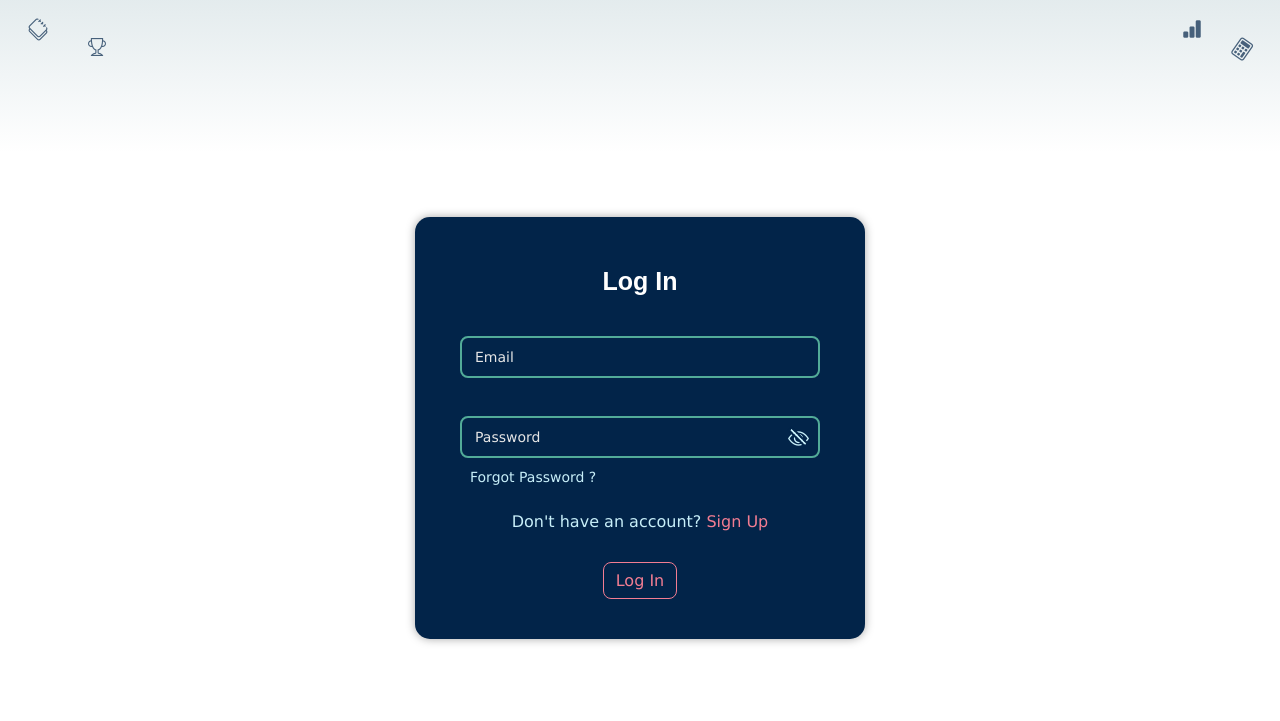
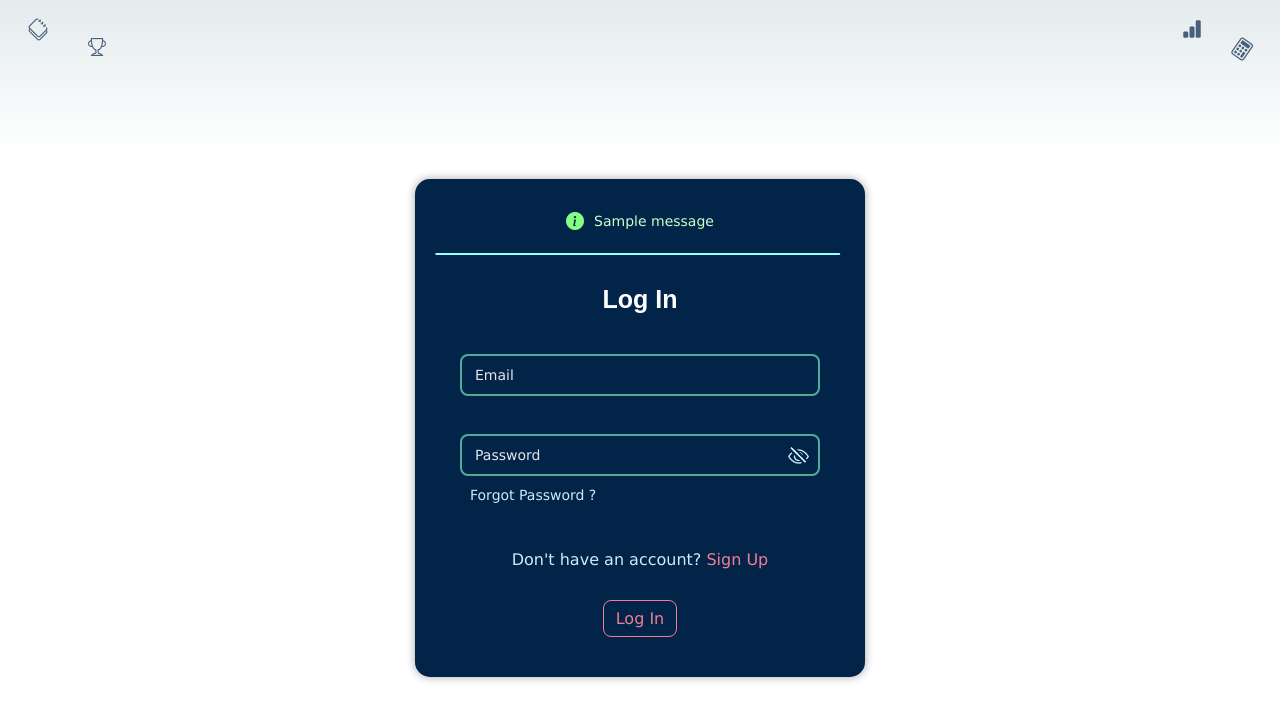
Before and after one commit to alishazin/eduSatchel, a Django app: page /register/login/ in a window 1280 px wide. Shown: the top 721 px of the page. Run offline with Django 3.2, Linux system fonts and the light colour scheme; one stand-in notice (Sample message) is shown; some libraries are stand-ins or nearby versions.

Commit message:
added message-container in log-in and signup-initial pages

```diff
--- a/register/views.py
+++ b/register/views.py
@@ -6,6 +6,8 @@ from django.utils.http import urlsafe_base64_decode
 from django.utils.encoding import force_str
 from django.contrib.auth import logout, authenticate, login
 from django.conf import settings
+from django.contrib import messages
+from django.contrib.auth.forms import PasswordResetForm
 
 from .backends import (
     validate_user_one,
@@ -96,12 +98,14 @@ class SignUpTeacherFinalView(View):
             if returnStatus == 'bioOnly':
                 user.bio = data['bio']
                 user.save()
+                messages.error(request, 'Account created successfully')
                 return redirect('/register/login/')
 
             elif returnStatus == 'both':
                 user.profile_pic = files['profile_pic']
                 user.bio = data['bio']
                 user.save()
+                messages.error(request, 'Account created successfully')
                 return redirect('/register/login/')
 
             else:
@@ -186,9 +190,11 @@ class SignUpStudentFinalView(View):
             if returnStatus == True:
                 user.profile_pic = files['profile_pic']
                 user.save()
+                messages.error(request, 'Account created successfully')
                 return redirect('/register/login/')
 
             elif returnStatus == False:
+                messages.error(request, 'Account created successfully')
                 return redirect('/register/login/')
 
             else:
@@ -237,8 +243,6 @@ class LogInView(View):
 
 # Forgot Password And Reset
 
-from django.contrib.auth.forms import PasswordResetForm
-
 class ForgotPasswordView(View):
     def get(self, request):
         return render(request, 'register/forgot-pass.html', {})
@@ -265,5 +269,3 @@ class ForgotPasswordView(View):
         return render(request, 'register/reset-pass-send.html', {
             'to_email' : email,
         })
-
-        # add message space in login and signup pages
--- a/static/css/base.css
+++ b/static/css/base.css
@@ -25,3 +25,11 @@
         opacity: 1;
     }
 }
+@keyframes message-changing-clr {
+    from {
+        color: white;
+    }
+    to {
+        color: var(--green-light-color);
+    }
+}
--- a/static/css/register/create_final.css
+++ b/static/css/register/create_final.css
@@ -26,7 +26,6 @@
 }
 .parent > .confirmation-container > i {
     font-size: 14px;
-    color: white;
     margin-right: 10px;
     font-family: Verdana, Geneva, Tahoma, sans-serif;
     color: var(--green-light-color);
--- a/static/css/register/log_in.css
+++ b/static/css/register/log_in.css
@@ -5,6 +5,34 @@
     box-shadow: 0 0 10px var(--shadow-color);
     border-radius: 15px;
     padding: 20px 0;
+}
+.parent > .message-div {
+    padding: 10px 0;
+    display: flex;
+    justify-content: center;
+    align-items: center;
+}
+.parent > .message-div > i {
+    color: var(--green-light-color);
+    margin-right: 10px;
+    font-size: 18px;
+    transform: translateY(1px);
+}
+.parent > .message-div > p {
+    color: white;
+    font-family: Verdana, Geneva, Tahoma, sans-serif;
+    font-size: 14px;
+    animation-name: message-changing-clr;
+    animation-duration: 1.5s;
+    animation-iteration-count: 6;
+    animation-direction: alternate;
+}
+.parent > .separator {
+    width: 90%;
+    transform: translateX(5%);
+    height: 2px;
+    border-radius: 5px;
+    background-color: var(--secondary-light-color);
 }
 .parent > .header-container {
     height: fit-content;
@@ -140,6 +168,7 @@
     display: flex;
     width: 100%;
     padding: 0 45px;
+    padding-top: 20px;
     justify-content: space-between;
     align-items: center;
     flex-direction: column;
@@ -205,6 +234,7 @@ select:-webkit-autofill:focus {
     }
     .parent > form > .button-container {
         padding: 0 10px;
+        padding-top: 20px;
     }
     .parent > form > .button-container > p {
         font-size: 14px;
--- a/templates/register/log_in.html
+++ b/templates/register/log_in.html
@@ -10,6 +10,20 @@
 
 {% block bodyextra %}
 <div class="parent">
+    {% if messages %}
+        <style>
+            .parent {
+                padding-top: 10px;
+            }
+        </style>
+        {% for msg in messages %}
+            <div class="message-div">
+                <i class="bi bi-info-circle-fill"></i>
+                <p>{{ msg }}</p>
+            </div>
+            <div class="separator"></div>
+        {% endfor %}
+    {% endif %}
     <div class="header-container">
         <h1>Log In</h1>
     </div>
```
Also changed, not shown: static/css/register/create_initial.css (+21 -0 lines), templates/register/create_initial.html (+8 -0 lines), db.sqlite3.
